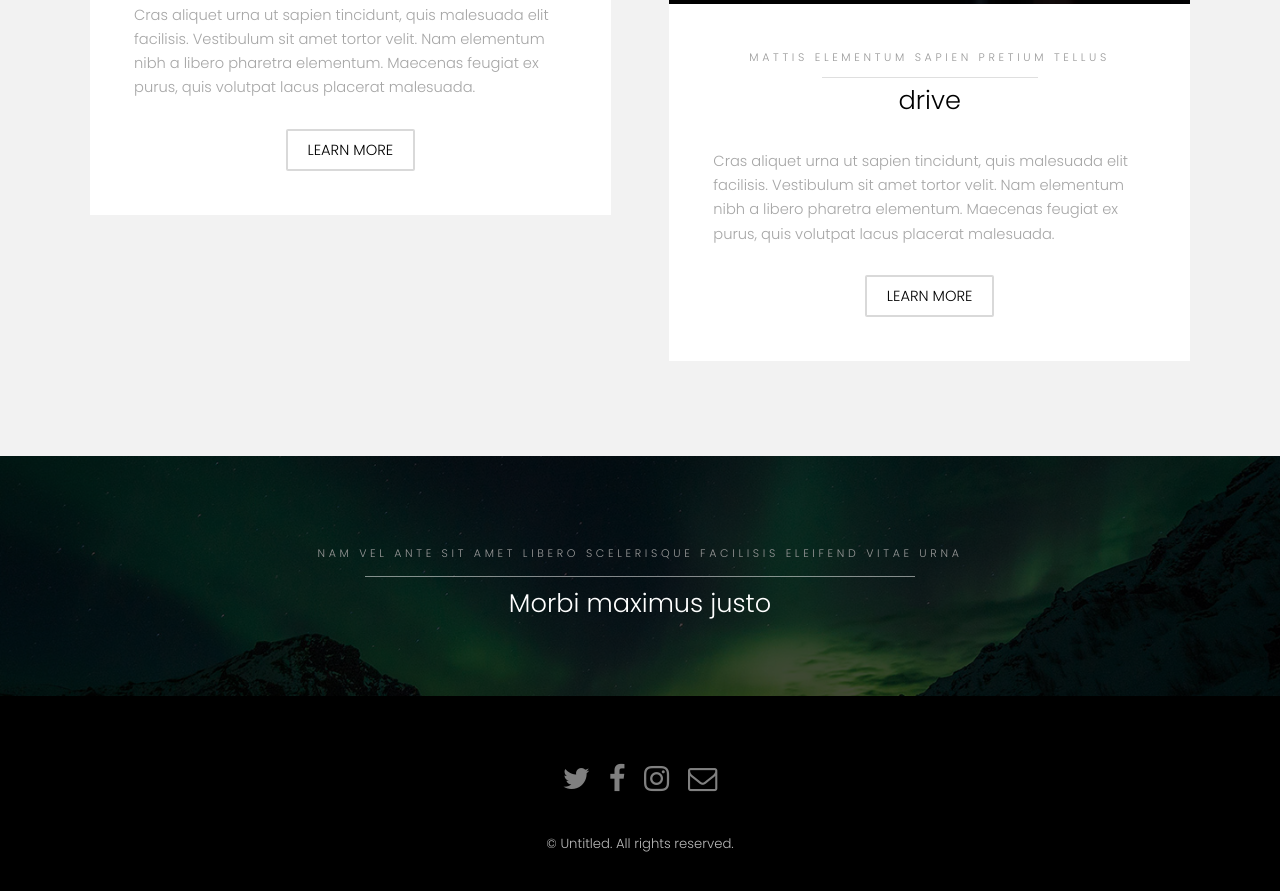
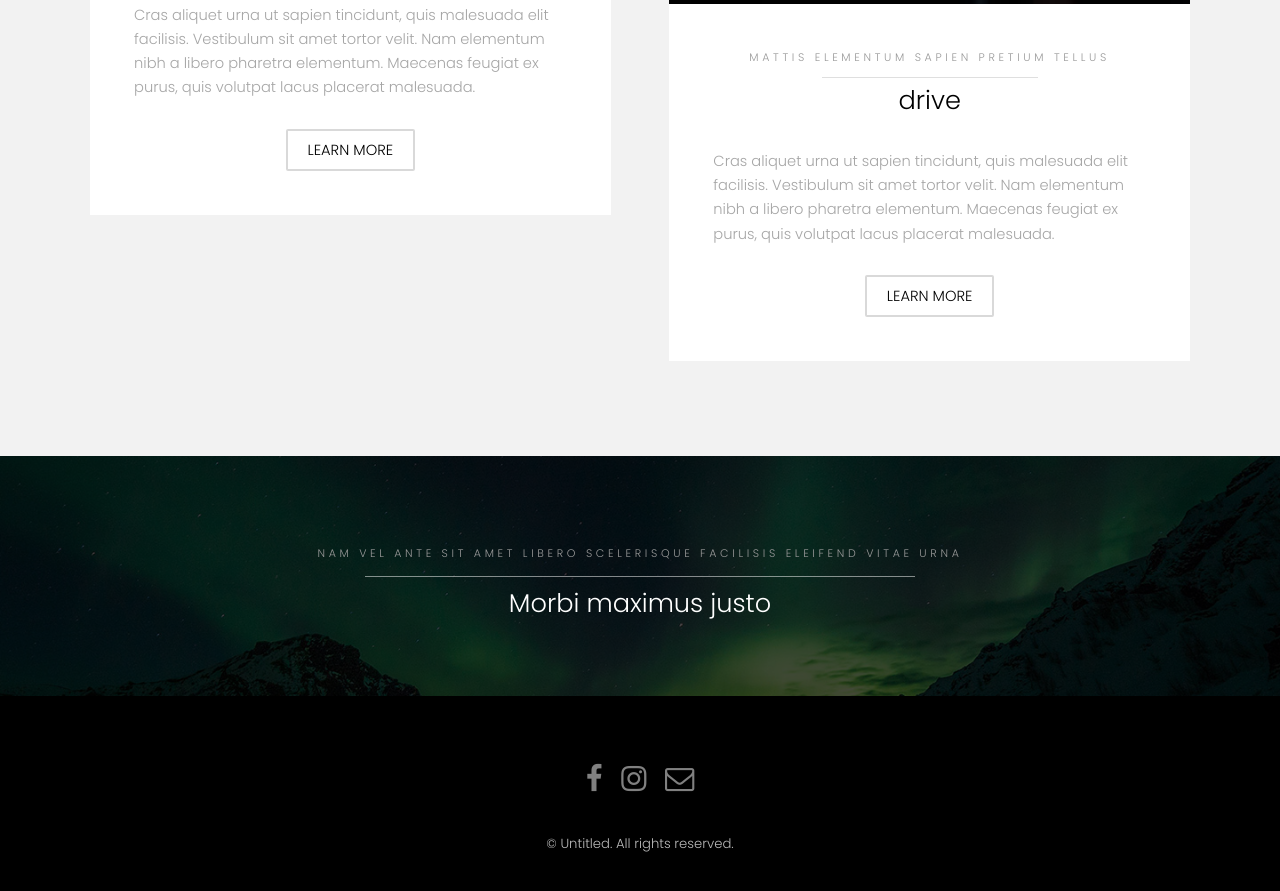
Before and after one commit to ELouradour/test-git, a plain HTML site: page index.html in a window 1280 px wide. Shown: the part 1466-2357 px from the top of the page. Drawn offline with Linux system fonts and the light colour scheme.

Commit message:
deleting twitter link

```diff
--- a/index.html
+++ b/index.html
@@ -138,7 +138,6 @@
 			<footer id="footer">
 				<div class="container">
 					<ul class="icons">
-						<li><a href="#" class="icon fa-twitter"><span class="label">Twitter</span></a></li>
 						<li><a href="#" class="icon fa-facebook"><span class="label">Facebook</span></a></li>
 						<li><a href="#" class="icon fa-instagram"><span class="label">Instagram</span></a></li>
 						<li><a href="#" class="icon fa-envelope-o"><span class="label">Email</span></a></li>
```
